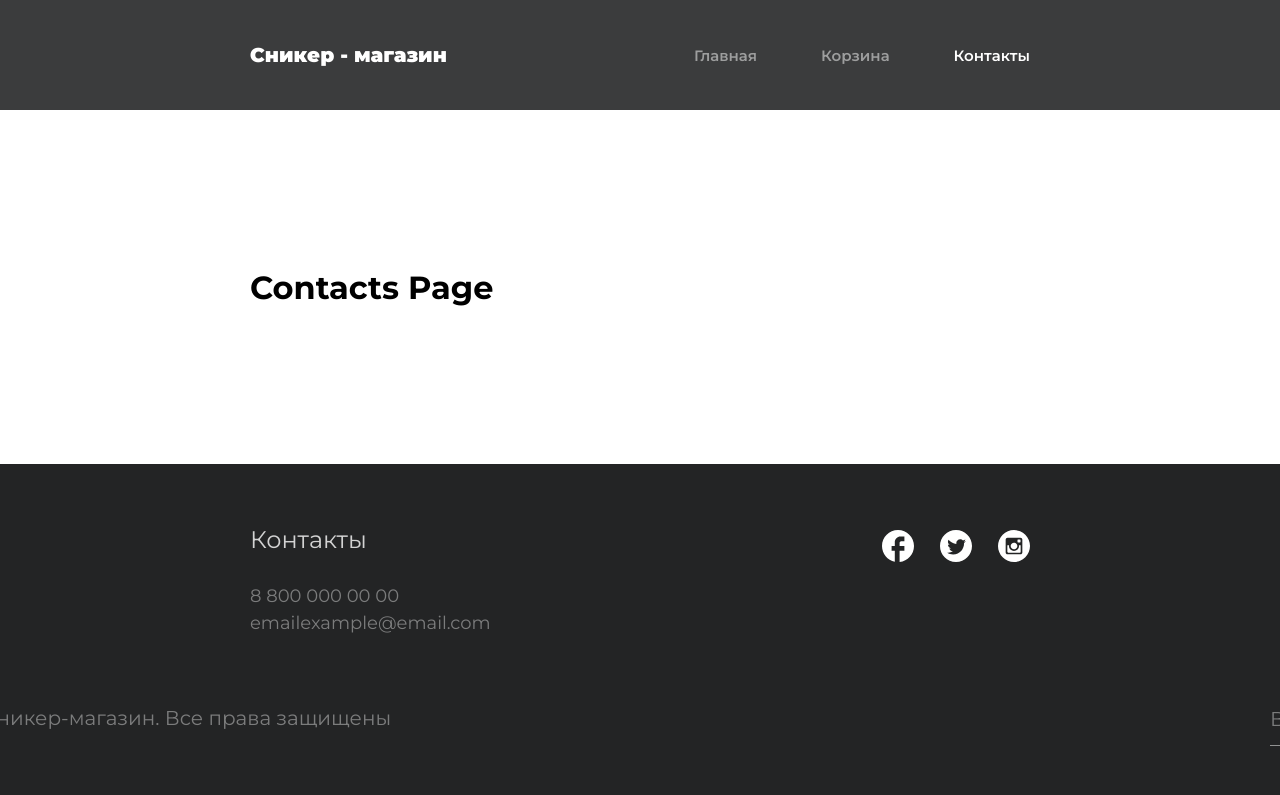
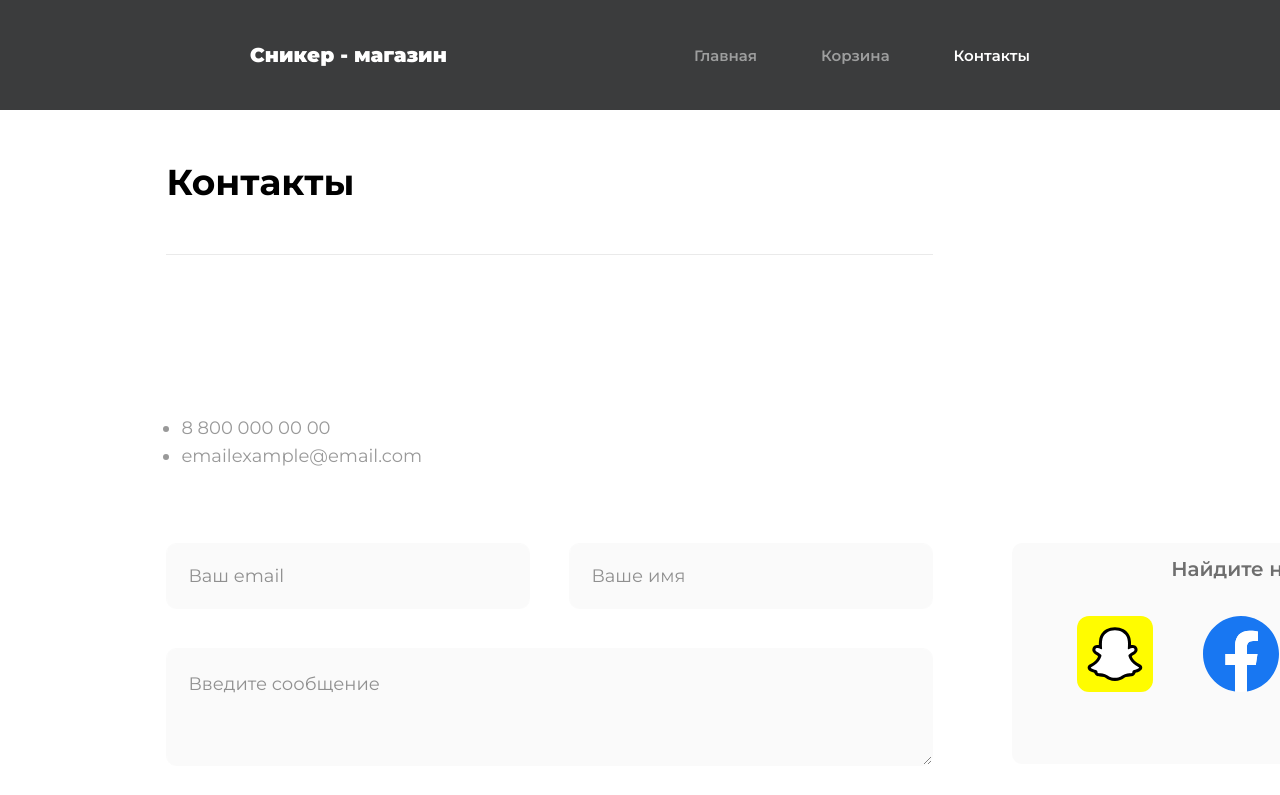
Before and after one commit to dimovdmitrii/project-sneakerApp, a React (Vite) app: page /contacts in a window 1280 px wide. Shown: the top 795 px of the page. Built offline with nearby package versions, Linux system fonts and the light colour scheme; no server answers; a web font is replaced by a local one.

Commit message:
contacts page added

```diff
--- a/src/App.css
+++ b/src/App.css
@@ -2,5 +2,5 @@
   display: flex;
   flex-direction: column;
   min-height: 100vh;
-  justify-content: space-between;
+  /* justify-content: space-between; */
 }
--- a/src/components/cartCard/styles.module.css
+++ b/src/components/cartCard/styles.module.css
@@ -18,7 +18,6 @@
 
 .productInfo {
   display: flex;
-  /* justify-content: space-between; */
   align-items: center;
   flex-grow: 1;
   border-left: 1px solid rgba(0, 0, 0, 0.5);
--- a/src/pages/contacts/index.jsx
+++ b/src/pages/contacts/index.jsx
@@ -1,10 +1,85 @@
 import styles from "./styles.module.css";
+import facebookColor from "..//..//assets/icons/facecolor.svg";
+import xColor from "../../assets/icons/x_icon.svg";
+import snapColor from "../../assets/icons/hz.svg";
 
-function Contacts() {
+const Contacts = () => {
   return (
-    <div className={styles.contactsPage}>
-      <h1>Contacts Page</h1>
-    </div>
+    <section className={styles.contactsSection}>
+      <div className={styles.mainContent}>
+        {/* Первая колонка: Заголовок, контакты и форма */}
+        <div className={styles.infoColumn}>
+          <h1 className={styles.contactsTitle}>Контакты</h1>
+
+          <ul className={styles.contactList}>
+            <li>8 800 000 00 00</li>
+            <li>emailexample@email.com</li>
+          </ul>
+
+          <form className={styles.contactForm}>
+            <div className={styles.inputRow}>
+              <input
+                type="email"
+                placeholder="Ваш email"
+                className={styles.formInput}
+              />
+              <input
+                type="text"
+                placeholder="Ваше имя"
+                className={styles.formInput}
+              />
+            </div>
+            <textarea
+              placeholder="Введите сообщение"
+              className={`${styles.formInput} ${styles.messageInput}`}
+            />
+            <button type="submit" className={styles.submitButton}>
+              Отправить
+            </button>
+          </form>
+        </div>
+
+        <div className={styles.socialColumn}>
+          <p className={styles.socialTitle}>Найдите нас:</p>
+          <div className={styles.socialLogos}>
+            <a
+              href="https://www.snapchat.com"
+              target="_blank"
+              rel="noopener noreferrer"
+            >
+              <img
+                src={snapColor}
+                alt="Snapchat"
+                className={styles.socialLogo}
+              />
+            </a>
+            <a
+              href="https://www.facebook.com"
+              target="_blank"
+              rel="noopener noreferrer"
+            >
+              <img
+                src={facebookColor}
+                alt="Facebook"
+                className={styles.socialLogo}
+              />
+            </a>
+            <a
+              href="https://www.x.com"
+              target="_blank"
+              rel="noopener noreferrer"
+            >
+              <img
+                src={xColor}
+                alt="X (formerly Twitter)"
+                className={styles.socialLogo}
+              />
+            </a>
+          </div>
+        </div>
+      </div>
+    </section>
   );
-}
+};
+
 export default Contacts;
--- a/src/pages/contacts/styles.module.css
+++ b/src/pages/contacts/styles.module.css
@@ -1,3 +1,138 @@
-.contactsPage {
-  padding: 0 250px;
+.contactsSection {
+  padding: 50px 13%;
+  max-width: 1920px;
+  width: 100%;
+  margin: 0 auto;
 }
+.contactsTitle {
+  font-size: 36px;
+  font-weight: 700;
+  margin-bottom: 50px;
+  color: rgba(0, 0, 0, 1);
+  border-bottom: 1px solid rgba(234, 234, 234, 1);
+  padding-bottom: 50px;
+}
+
+.mainContent {
+  display: flex;
+  width: 100%;
+  margin: 0 auto;
+}
+
+/* Стили для первой колонки (информация и форма) */
+.infoColumn {
+  display: flex;
+  flex-direction: column;
+  /* width: 60%;  */
+}
+
+.contactList {
+  padding: 116px 0 67px 15px;
+  font-size: 18px;
+  opacity: 80%;
+  font-weight: 400;
+  line-height: 81%;
+  color: rgba(0, 0, 0, 0.5);
+}
+
+.contactList li {
+  margin-bottom: 13px;
+  color: rgba(0, 0, 0, 0.5);
+}
+
+.contactForm {
+  display: flex;
+  flex-direction: column;
+  width: 100%;
+}
+
+.inputRow {
+  display: flex;
+  gap: 39px;
+  margin-bottom: 39px;
+}
+.inputRow input {
+  width: 364px;
+  height: 66px;
+  border-radius: 10px;
+  border-color: rgba(250, 250, 250, 1);
+  padding: 25px 0 26px 21px;
+}
+.formInput {
+  padding: 28px 0 73px 21px;
+  background-color: rgba(250, 250, 250, 1);
+  border: 1px solid rgba(250, 250, 250, 1);
+  border-radius: 10px;
+  font-size: 18px;
+  font-weight: 400;
+  opacity: 80%;
+  line-height: 81%;
+}
+
+.formInput:focus {
+  outline: none;
+  border-color: #007bff;
+}
+
+.messageInput {
+  margin-bottom: 31px;
+  max-width: 767px;
+  max-height: 118px;
+}
+
+.submitButton {
+  align-self: flex-end;
+  padding: 21px 25px;
+  border: none;
+  background-color: rgba(9, 13, 26, 1);
+  color: rgba(255, 255, 255, 1);
+  font-size: 14px;
+  font-weight: 600;
+  line-height: 81%;
+  border-radius: 10px;
+  cursor: pointer;
+  transition: background-color 0.3s ease;
+}
+
+.submitButton:hover {
+  background-color: #444;
+}
+
+/* Стили для второй колонки (социальные сети) */
+.socialColumn {
+  display: flex;
+  flex-direction: column;
+  align-items: center;
+  max-height: 221px;
+  max-width: 458px;
+  background-color: rgba(250, 250, 250, 1);
+  border-radius: 10px;
+  position: relative;
+  bottom: -383px;
+  margin-left: 79px;
+}
+
+.socialTitle {
+  font-size: 20px;
+  font-weight: 600;
+  opacity: 80%;
+  line-height: 81%;
+  color: rgba(0, 0, 0, 0.7);
+  padding: 18px 0 39px 0;
+}
+
+.socialLogos {
+  display: flex;
+  gap: 50px;
+  padding: 0 65px;
+}
+
+.socialLogo {
+  width: 76px;
+  height: 76px;
+  transition: transform 0.3s ease;
+}
+
+.socialLogo:hover {
+  transform: scale(1.1);
+}
```
